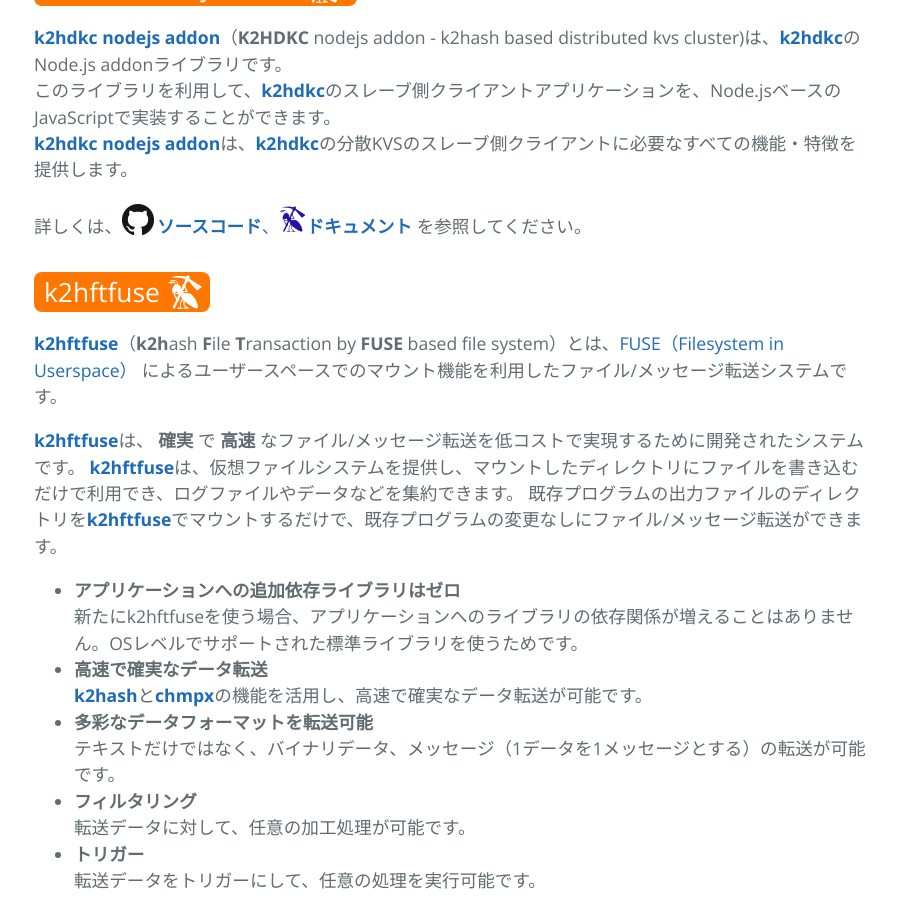
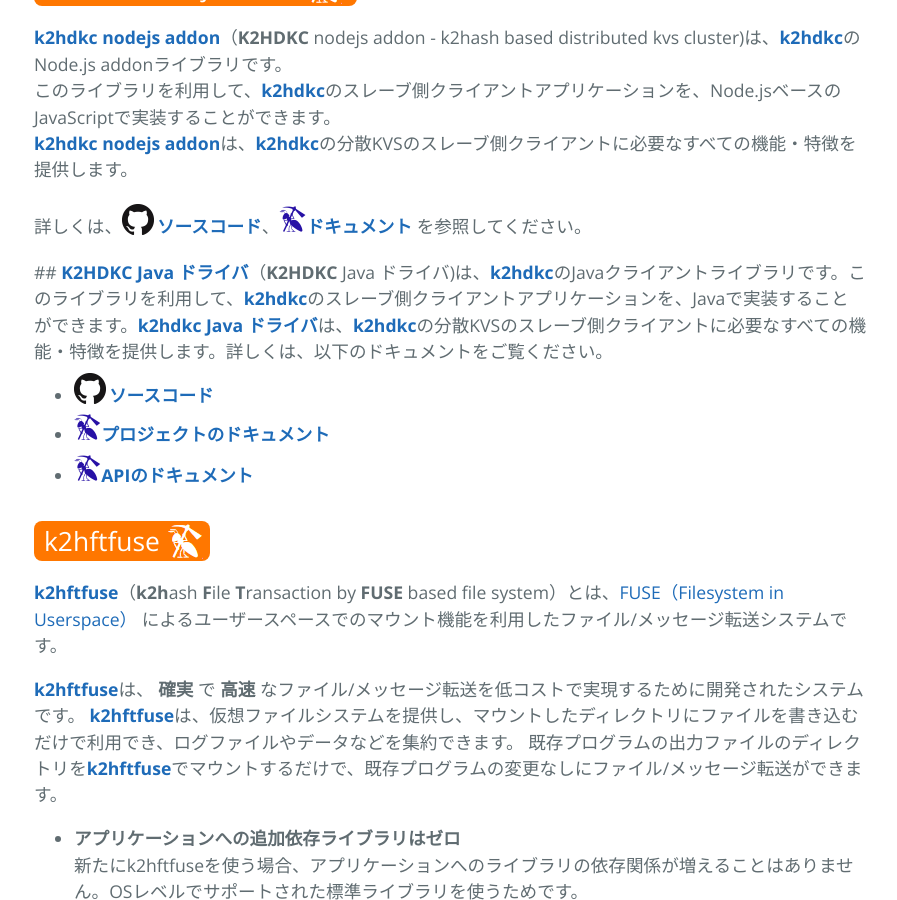
Before and after one commit to yahoojapan/AntPickax, a Jekyll site: the page built from indexja.md, in a window 1280 px wide and 900 px high, scrolled down 3679 px. Shown: the whole window, without its empty margins (190-1087 px from the left). Built offline with Jekyll 4.4.1, drawn with Linux system fonts in a browser that asks for light colours; comment, search, counter and statistics services are not loaded.

Commit message:
Adds Java Driver part

```diff
--- a/indexja.md
+++ b/indexja.md
@@ -110,6 +110,13 @@ Yahoo! JAPANでは、多くのオープンソースを利用し、また貢献
 
 詳しくは、{{ page.github_icon }}[**ソースコード**](https://github.com/yahoojapan/k2hdkc_nodejs)、{{ page.antpickax_icon }}[**ドキュメント**](https://nodejs.k2hdkc.antpick.ax/indexja.html) を参照してください。
 
+## {{ page.title_k2hdkc_java }}
+[**K2HDKC Java ドライバ**](https://java.k2hdkc.antpick.ax/index.html)（**K2HDKC** Java ドライバ)は、[**k2hdkc**](https://k2hdkc.antpick.ax/indexja.html)のJavaクライアントライブラリです。このライブラリを利用して、[**k2hdkc**](https://k2hdkc.antpick.ax/indexja.html)のスレーブ側クライアントアプリケーションを、Javaで実装することができます。[**k2hdkc Java ドライバ**](https://java.k2hdkc.antpick.ax/index.html)は、[**k2hdkc**](https://k2hdkc.antpick.ax/indexja.html)の分散KVSのスレーブ側クライアントに必要なすべての機能・特徴を提供します。詳しくは、以下のドキュメントをご覧ください。
+
+- {{ page.github_icon }}[**ソースコード**](https://github.com/yahoojapan/k2hdkc_java)
+- {{ page.antpickax_icon }}[**プロジェクトのドキュメント**](https://java.k2hdkc.antpick.ax/index.html)
+- {{ page.antpickax_icon }}[**APIのドキュメント**](https://java.k2hdkc.antpick.ax/apidocs/index.html)
+
 ## {{ page.title_k2hftfuse }}
 [**k2hftfuse**](https://k2hftfuse.antpick.ax/indexja.html)（**k2h**ash **F**ile **T**ransaction by **FUSE** based file system）とは、[FUSE（Filesystem in Userspace）](https://github.com/libfuse/libfuse) によるユーザースペースでのマウント機能を利用したファイル/メッセージ転送システムです。
 
```
Also changed, not shown: index.md (+7 -0 lines).
